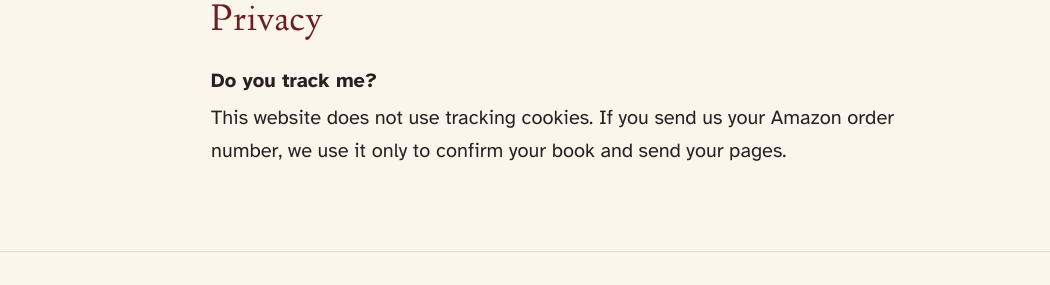
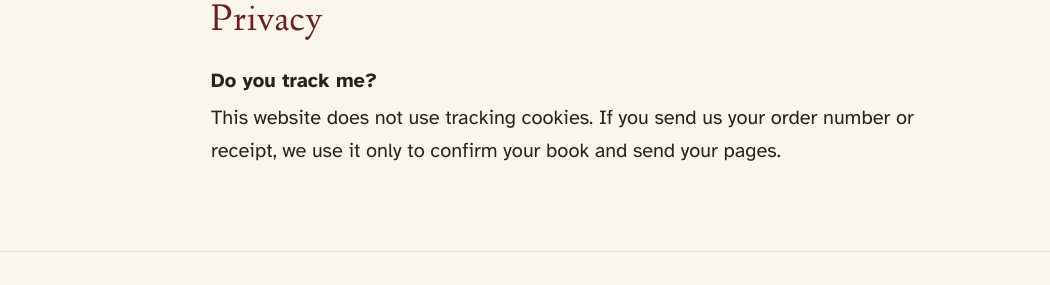
Before and after one commit to maplewingpress/maplewingpress, a Jekyll site: the page built from faq/index.html, in a window 1280 px wide and 900 px high, scrolled down 2994 px. Shown: the part 405-690 px from the top of the window, without its empty margins (69-1119 px from the left). Built offline with Jekyll 4.4.1, drawn with Linux system fonts in a browser that asks for light colours; some of the changed text lies outside the part shown.

Commit message:
Printable pages: ask for receipt or order number, for store buyers too (#24)
Claude-Session: https://claude.ai/code/session_01ExhB8rXZm56c3hBbj4GzvL

Co-authored-by: Claude <noreply@anthropic.com>

```diff
--- a/_layouts/print.html
+++ b/_layouts/print.html
@@ -8,8 +8,9 @@ layout: default
 
   <ol class="steps">
     <li>
-      <h2>Tell us your Amazon order number</h2>
-      <p>You can find it in your Amazon account under <em>Your Orders</em>. It looks like <span class="mono">123-1234567-1234567</span>.</p>
+      <h2>Keep your receipt or order number handy</h2>
+      <p>Bought on Amazon? Find your order number in your Amazon account under <em>Your Orders</em>. It looks like <span class="mono">123-1234567-1234567</span>.</p>
+      <p>Bought in a store? Keep your receipt. It shows where and when you bought the book.</p>
     </li>
     <li>
       <h2>Open your pages</h2>
--- a/contact/index.html
+++ b/contact/index.html
@@ -13,4 +13,4 @@ description: How to reach Maplewing Press, and our policies.
 <h2>Using our pages</h2>
 <p>Printable pages included with a book are for one household, or private caregiving for up to four people. Facilities need a facility license. Please don't share the files or post them online.</p>
 <h2>Privacy</h2>
-<p>This website does not use tracking cookies. If you send us your Amazon order number, we use it only to confirm your book and send your pages. If you join our mailing list, you can leave at any time from any email.</p>
+<p>This website does not use tracking cookies. If you send us your order number or receipt, we use it only to confirm your book and send your pages. If you join our mailing list, you can leave at any time from any email.</p>
--- a/faq/index.html
+++ b/faq/index.html
@@ -25,7 +25,7 @@ description: Answers to common questions about Maplewing Dreams coloring books,
   <dt>What are the printable pages?</dt>
   <dd>Every book includes printable copies of all its pages. You can print a favorite and color it again, as often as you like at home.</dd>
   <dt>How do I get them?</dt>
-  <dd>Scan the QR code inside your book, or choose your book on our <a href="{{ '/print/' | relative_url }}">Printable Pages</a> list. Tell us your Amazon order number, and the download link appears on the screen.</dd>
+  <dd>Scan the QR code inside your book, or choose your book on our <a href="{{ '/print/' | relative_url }}">Printable Pages</a> list. Tell us your order number or receipt details, and the download link appears on the screen.</dd>
   <dt>Do I have to join the mailing list?</dt>
   <dd>No. You never need to sign up to get your book's printable pages.</dd>
   <dt>Who can use them?</dt>
@@ -67,5 +67,5 @@ description: Answers to common questions about Maplewing Dreams coloring books,
 <h2>Privacy</h2>
 <dl class="faq">
   <dt>Do you track me?</dt>
-  <dd>This website does not use tracking cookies. If you send us your Amazon order number, we use it only to confirm your book and send your pages.</dd>
+  <dd>This website does not use tracking cookies. If you send us your order number or receipt, we use it only to confirm your book and send your pages.</dd>
 </dl>
```
